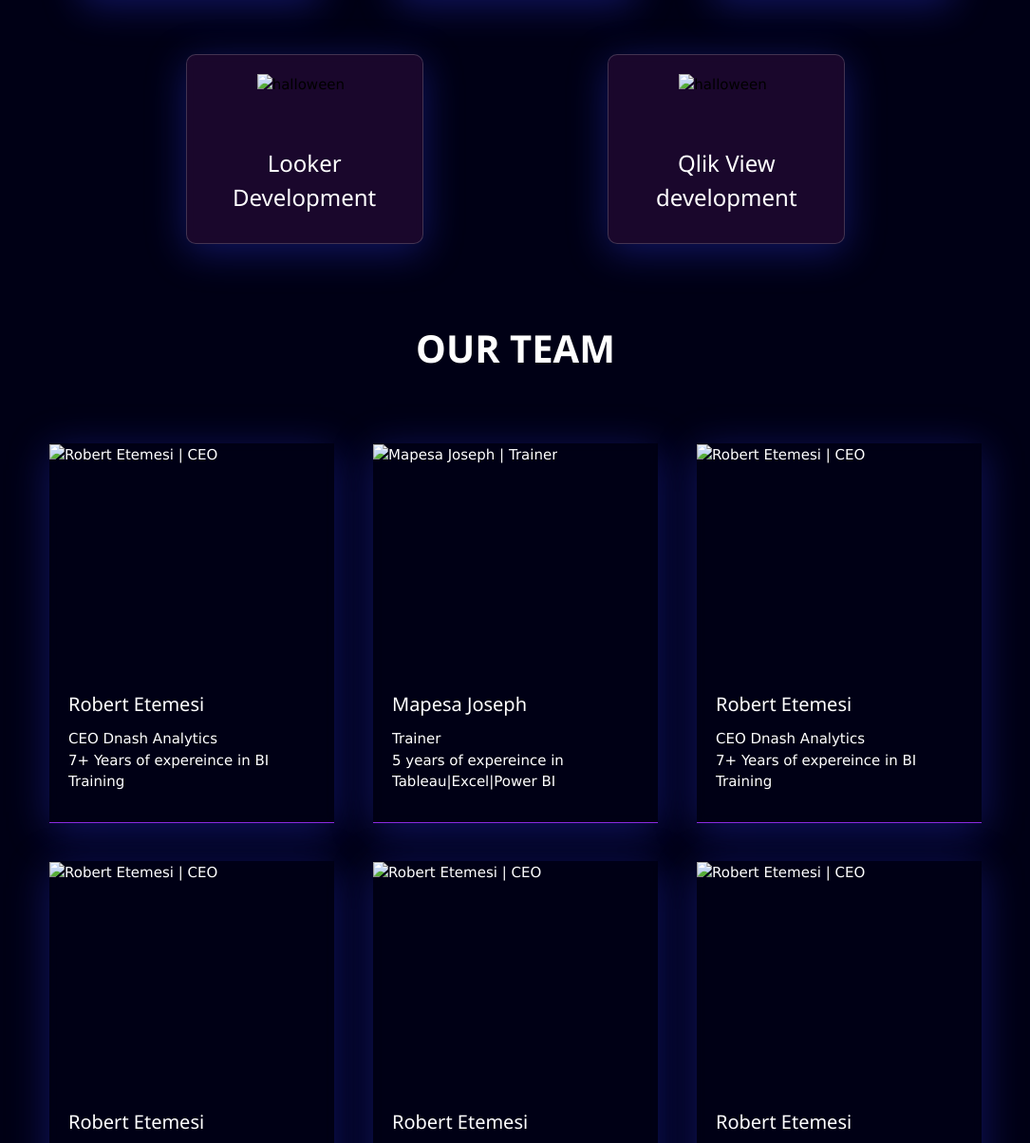
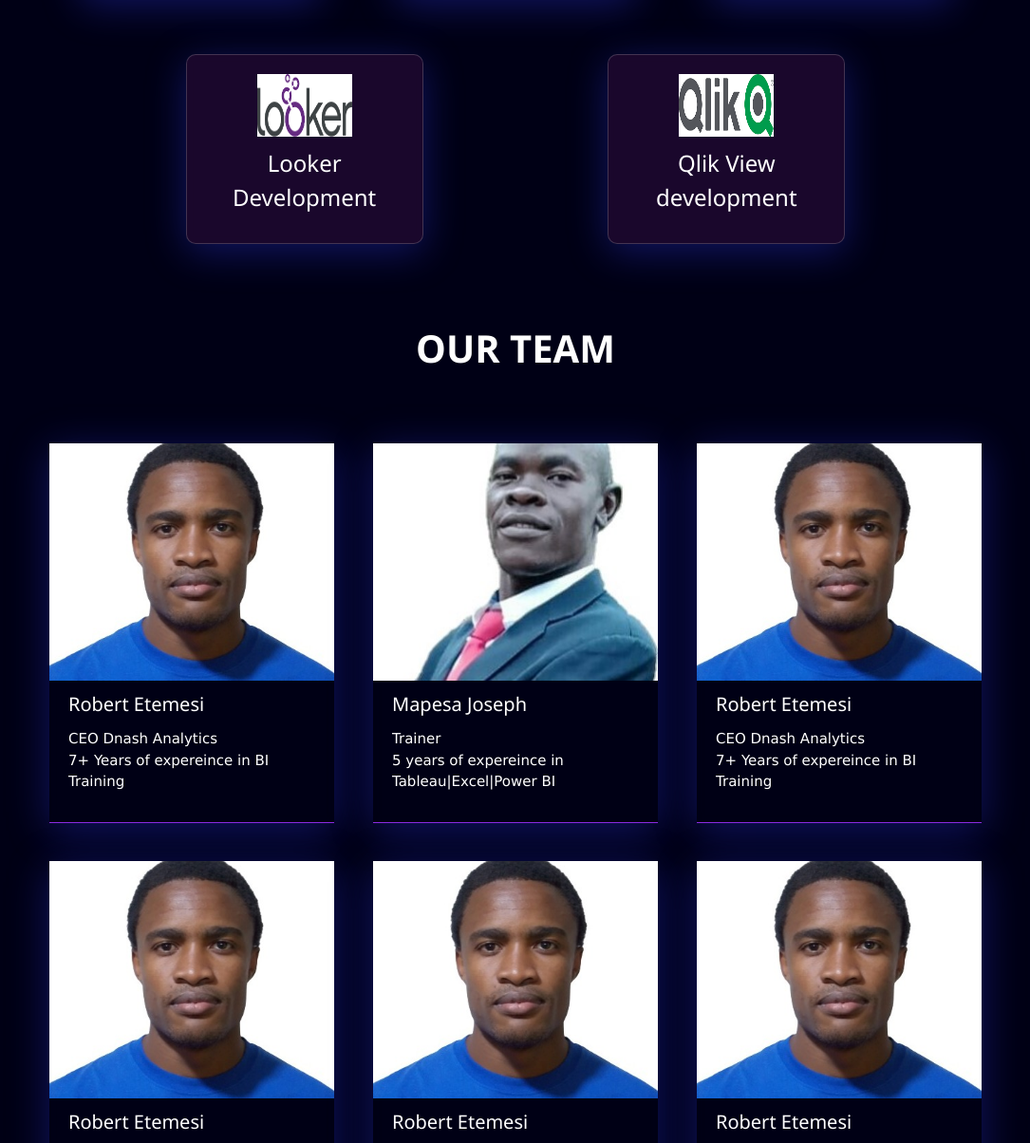
Before and after one commit to ROBERT2544/Dnash-Analytics-Services, a plain HTML site: page index.html in a window 1280 px wide. Shown: the part 1203-2407 px from the top of the page at 95% size, without its empty margins (97-1182 px from the left). Drawn offline with Linux system fonts and the light colour scheme; files whose address does not match are found by name.

Commit message:
Update and rename index.html.html to index.html
updated the code

```diff
--- a/index.html.html
+++ b/index.html
@@ -68,22 +68,22 @@
         <h2 class="title" id="Dnashs">List of Tools we Train On</h2>
         <div class="Dnashs">
           <div class="Dnash-list">
-            <img src="images/tableau.png" alt="playstation-brands" style="width:100px; height: 100px;"/ >
+            <img src="tableau.png" alt="playstation-brands" style="width:100px; height: 100px;"/ >
           <h3>Tableau Training & Support</h3>
           <p></p>
           </div>
           <div class="Dnash-list">
-              <img src="images/sql.png" alt="pacman" style="width:100px; height: 100px;"/>
+              <img src="sql.png" alt="pacman" style="width:100px; height: 100px;"/>
             <h3>SQL Training & Development</h3>
             <p></p>
           </div>
           <div class="Dnash-list">
-              <img src="images/alteryx.png" alt="spiderman" style="width:100px; height: 100px;"/>
+              <img src="alteryx.png" alt="spiderman" style="width:100px; height: 100px;"/>
             <h3>Alteryx Training & Development</h3>
             <p></p>
           </div>
           <div class="Dnash-list">
-              <img src="images/power bi.jpeg" alt="monster" style="width:100px; height: 100px;"/>
+              <img src="power bi.jpeg" alt="monster" style="width:100px; height: 100px;"/>
             <h3>Power BI report Creation</h3>
              <p></p>
           </div>
@@ -93,17 +93,17 @@
           <p></p>
           </div>
           <div class="Dnash-list">
-              <img src="images/excel.png" alt="halloween" style="width:100px; height: 100px;"/>
+              <img src="excel.png" alt="halloween" style="width:100px; height: 100px;"/>
             <h3>Excel from 0 to intermediate</h3>
             <p></p>
           </div>
           <div class="Dnash-list">
-            <img src="images/looker.png" alt="halloween" style="width:100px; height: 100px;"/>
+            <img src="looker.png" alt="halloween" style="width:100px; height: 100px;"/>
           <h3>Looker Development</h3>
           <p></p>
         </div>
         <div class="Dnash-list">
-          <img src="images/qlik.png" alt="halloween" style="width:100px; height: 100px;"/>
+          <img src="qlik.png" alt="halloween" style="width:100px; height: 100px;"/>
         <h3>Qlik View development</h3>
         <p></p>
       </div>
@@ -118,7 +118,7 @@
 
           <div class="Dnash-store-list">
             <div class="Dnash-image">
-              <img src="images/management/Robert.JPG" alt="Robert Etemesi | CEO"/>
+              <img src="Robert.JPG" alt="Robert Etemesi | CEO"/>
             </div>
             <div class="store-text-description">
              <h4>Robert Etemesi</h4>
@@ -129,7 +129,7 @@
           </div>
           <div class="Dnash-store-list">
             <div class="Dnash-image">
-              <img src="images/management/Mapesa.jpeg" alt="Mapesa Joseph | Trainer"/>
+              <img src="Mapesa.jpeg" alt="Mapesa Joseph | Trainer"/>
             </div>
             <div class="store-text-description">
               <h4>Mapesa Joseph</h4>
@@ -140,7 +140,7 @@
           </div>
           <div class="Dnash-store-list">
             <div class="Dnash-image">
-              <img src="images/management/Robert.JPG" alt="Robert Etemesi | CEO"/>
+              <img src="Robert.JPG" alt="Robert Etemesi | CEO"/>
             </div>
             <div class="store-text-description">
              <h4>Robert Etemesi</h4>
@@ -150,7 +150,7 @@
           </div>
           <div class="Dnash-store-list">
             <div class="Dnash-image">
-              <img src="images/management/Robert.JPG" alt="Robert Etemesi | CEO"/>
+              <img src="Robert.JPG" alt="Robert Etemesi | CEO"/>
             </div>
             <div class="store-text-description">
              <h4>Robert Etemesi</h4>
@@ -161,7 +161,7 @@
 
           <div class="Dnash-store-list">
             <div class="Dnash-image">
-              <img src="images/management/Robert.JPG" alt="Robert Etemesi | CEO"/>
+              <img src="Robert.JPG" alt="Robert Etemesi | CEO"/>
             </div>
             <div class="store-text-description">
              <h4>Robert Etemesi</h4>
@@ -172,7 +172,7 @@
 
           <div class="Dnash-store-list">
             <div class="Dnash-image">
-              <img src="images/management/Robert.JPG" alt="Robert Etemesi | CEO"/>
+              <img src="Robert.JPG" alt="Robert Etemesi | CEO"/>
             </div>
             <div class="store-text-description">
              <h4>Robert Etemesi</h4>
@@ -183,7 +183,7 @@
 <!----
           <div class="Dnash-store-list">
             <div class="Dnash-image">
-              <img src="images/management/Robert.JPG" alt="Robert Etemesi | CEO"/>
+              <img src="Robert.JPG" alt="Robert Etemesi | CEO"/>
             </div>
             <div class="store-text-description">
              <h4>Robert Etemesi</h4>
```
